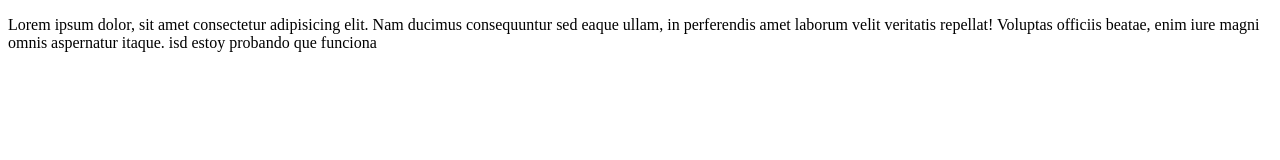
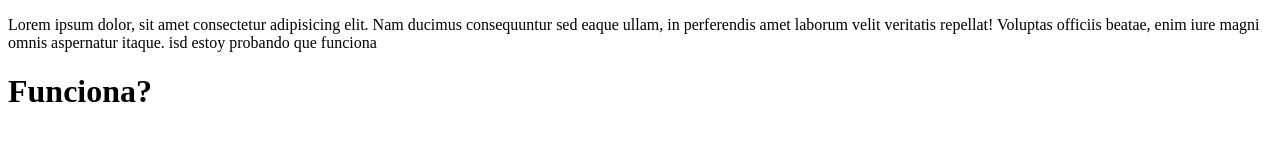
Before and after one commit to TheCanary180/TestRepositorios, a plain HTML site: page index.html in a window 1280 px wide. Drawn offline with Linux system fonts and the light colour scheme.

Commit message:
funcionar develop

```diff
--- a/index.html
+++ b/index.html
@@ -17,5 +17,7 @@
      estoy probando que funciona
 
     </p>
+
+    <h1>Funciona? </h1>
 </body>
 </html>
```
